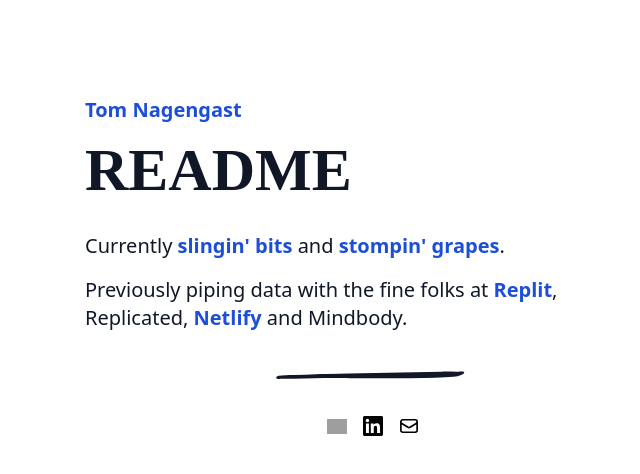
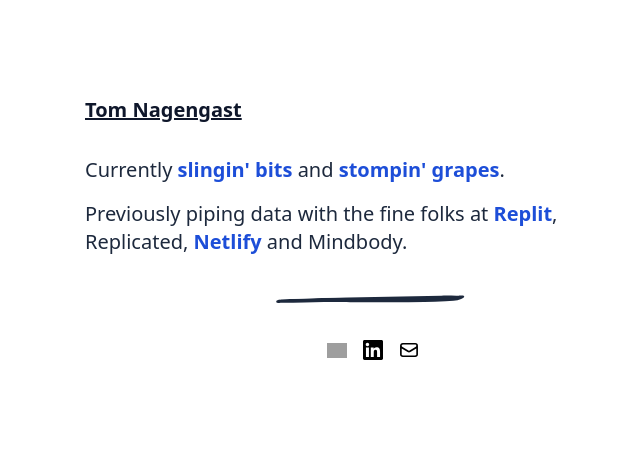
Before and after one commit to tomnagengast/tomnagengast, a React (Vite) app: page / in a window 1280 px wide. Shown: the top 474 px of the page, without its empty margins (267-907 px from the left). Built offline with nearby package versions, Linux system fonts and the light colour scheme; grey boxes are pictures that could not be loaded; a web font is replaced by a local one.

Commit message:
Remove README header

```diff
--- a/src/App.tsx
+++ b/src/App.tsx
@@ -18,15 +18,15 @@
     }
   };
   return (
-    <div className="container mx-auto max-w-xl px-4 lg:px-0 text-gray-900">
+    <div className="container mx-auto max-w-xl px-4 lg:px-0">
       <div className="mt-24">
         <a href="https://tomnagengast.com/">
-          <div className="flex justify-between items-center text-xl">
+          <div className="flex justify-between items-center text-xl underline text-slate-900">
             Tom Nagengast
           </div>
         </a>
 
-        <div className="text-6xl font-bold mt-4 title">README</div>
+        {/* <div className="text-6xl font-bold mt-4 title">README</div> */}
 
         <div className="text-xl my-8 space-y-4">
           <Markdown>
@@ -138,7 +138,7 @@
             }`}
           >
             <svg viewBox="0 0 170 170">
-              <mask id="blob1" class="mask-type-alpha fill-gray-700/70">
+              <mask id="blob1" className="mask-type-alpha fill-slate-700/70">
                 <path
                   fill="#E8DAFF"
                   d="M39.8,-53.1C50.6,-38.4,57.6,-24.9,62.1,-9.5C66.5,5.9,68.3,23.2,61.7,36.7C55.2,50.2,40.2,59.8,23.2,67.8C6.2,75.8,-13,82.1,-29.1,77.4C-45.3,72.6,-58.3,56.9,-67.4,39.7C-76.5,22.4,-81.5,3.6,-77.3,-12.6C-73.2,-28.7,-59.9,-42.1,-45.5,-56.1C-31.1,-70.2,-15.5,-84.8,-0.5,-84.2C14.5,-83.6,29,-67.7,39.8,-53.1Z"
--- a/src/index.css
+++ b/src/index.css
@@ -10,6 +10,7 @@
 body {
   margin: 0;
   font-family: system-ui, -apple-system, sans-serif;
+  @apply text-slate-800;
 }
 
 a {
```
